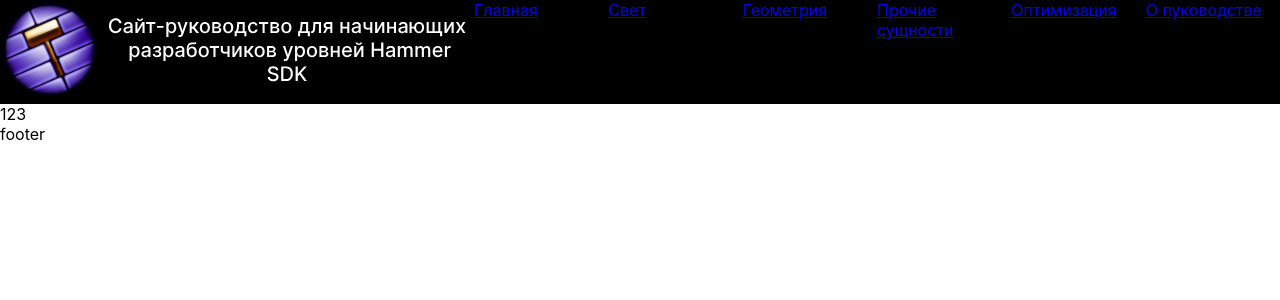
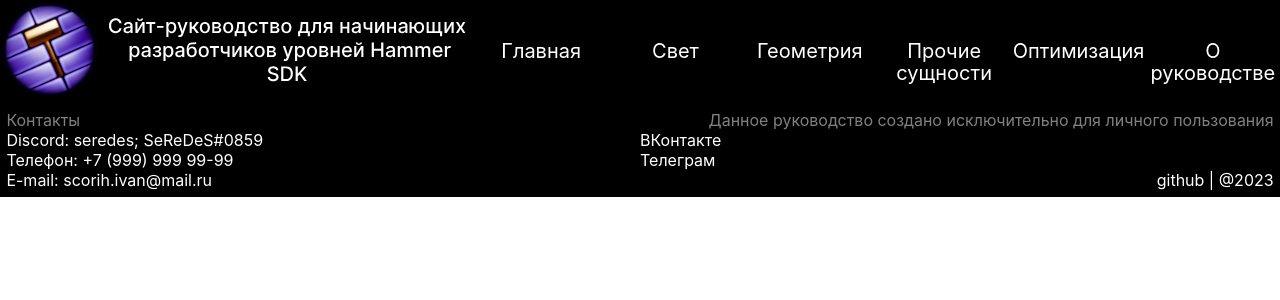
Before and after one commit to Scorih/PRW2_SIA, a React (Create React App) app: page /about_us in a window 1280 px wide. Shown: the top 300 px of the page. Built offline with nearby package versions, Linux system fonts and the light colour scheme.

Commit message:
Подправил хедер, добавил футер

```diff
--- a/src/App.js
+++ b/src/App.js
@@ -3,6 +3,7 @@ import { BrowserRouter, Route, Routes } from 'react-router-dom';
 import AboutUsPage from './pages/about_us';
 import HomePage from './pages/home_page';
 import { HeaderPage } from './pages/header';
+import { FooterPage } from './pages/footer';
 
 function App() {
   return (
@@ -14,7 +15,7 @@ function App() {
         <Route path={'/about_us'} element={<AboutUsPage/>} />
         <Route path={'/home_page'} element={<HomePage/>} />
       </Routes>
-      <footer>footer</footer>
+      <FooterPage />
       </BrowserRouter>
     </div>
   );
--- a/src/pages/about_us/index.jsx
+++ b/src/pages/about_us/index.jsx
@@ -1,7 +1,9 @@
 import React from 'react'
 
 const AboutUsPage = () => {
-    return <div>123</div>
+    return <div>
+
+    </div>
 }
 
 export default AboutUsPage
--- /dev/null
+++ b/src/pages/footer/index.jsx
@@ -0,0 +1,36 @@
+import React from "react";
+import './style.scss'
+import { Link } from 'react-router-dom'
+
+export const FooterPage = () => {
+    return <div className={"footer"}>
+        <div className={'footer__main'}>
+            <div className={'footer__head'}>
+                Контакты
+            </div>
+            <div className={'footer__contact_discord'}>
+            Discord: seredes; SeReDeS#0859
+            </div>
+            <div className={'footer__contact_phone'}>
+            Телефон: +7 (999) 999 99-99
+            </div>
+            <div className={'footer__contact_mail'}>
+            E-mail: scorih.ivan@mail.ru
+            </div>
+        </div>
+        <div className={'footer__desc'}>
+            <div className={'footer__first'}>
+            Данное руководство создано исключительно для личного пользования
+            </div>
+            <div className={'footer__second_vk'}>
+            ВКонтакте
+            </div>
+            <div className={'footer__second_tg'}>
+            Телеграм
+            </div>
+            <div className={'footer__second_git'}>
+            github | @2023
+            </div>
+        </div>
+    </div>
+}
--- /dev/null
+++ b/src/pages/footer/style.scss
@@ -0,0 +1,68 @@
+.footer {
+    background-color: black;
+    display: flex;
+    color: white;
+
+    &__main{
+        flex: 1;
+        text-align: left;
+        margin-top: 0.5%;
+        margin-left: 0.5%;
+        margin-bottom: 0.5%;
+
+    }
+
+    &__head{
+        flex: 1;
+        color: grey;
+
+    }
+
+    &__contact_discord{
+        flex: 1;
+
+    }
+
+    &__contact_phone{
+        flex: 1;
+
+    }
+
+    &__contact_mail{
+        flex: 1;
+
+    }
+
+    &__desc{
+        flex: 1;
+        text-align: right;
+        margin-top: 0.5%;
+        margin-right: 0.5%;
+        margin-bottom: 0.5%;
+
+    }
+
+    &__first{
+        flex: 1;
+        color: grey;
+
+    }
+
+    &__second_vk{
+        flex: 1;
+        text-align: left;
+
+    }
+
+    &__second_tg{
+        flex: 1;
+        text-align: left;
+
+    }
+
+    &__second_git{
+        flex: 1;
+
+    }
+
+}
--- a/src/pages/header/index.jsx
+++ b/src/pages/header/index.jsx
@@ -8,12 +8,12 @@ export const HeaderPage = () => {
             <img src={'/assets/logo.svg'} />
         </div>
         <div className={'header__menu'}>
-            <div><Link to={'/about_us'}>Главная</Link></div>
-            <div><Link to={'/about_us'}>Свет</Link></div>
-            <div><Link to={'/about_us'}>Геометрия</Link></div>
-            <div><Link to={'/about_us'}>Прочие сущности</Link></div>
-            <div><Link to={'/about_us'}>Оптимизация</Link></div>
-            <div><Link to={'/about_us'}>О пуководстве</Link></div>
+            <div><Link to={'/home_page'}>Главная</Link></div>
+            <div><Link to={'/light'}>Свет</Link></div>
+            <div><Link to={'/geometry'}>Геометрия</Link></div>
+            <div><Link to={'/other_entities'}>Прочие сущности</Link></div>
+            <div><Link to={'/optimization'}>Оптимизация</Link></div>
+            <div><Link to={'/about_us'}>О руководстве</Link></div>
         </div>
     </div>
 }
--- a/src/pages/header/style.scss
+++ b/src/pages/header/style.scss
@@ -9,6 +9,18 @@
 
         >div{
         flex: 1;
+        text-align: center;
+        margin-top: 40px;
+        a {
+            font-family: Inter;
+            font-style: normal;
+            font-weight: 400;
+            font-size: 20px;
+            line-height: 22px;
+            color: white;
+            text-decoration: none;
+            transition: 0.3;
+        }
         }
     }
 
```
